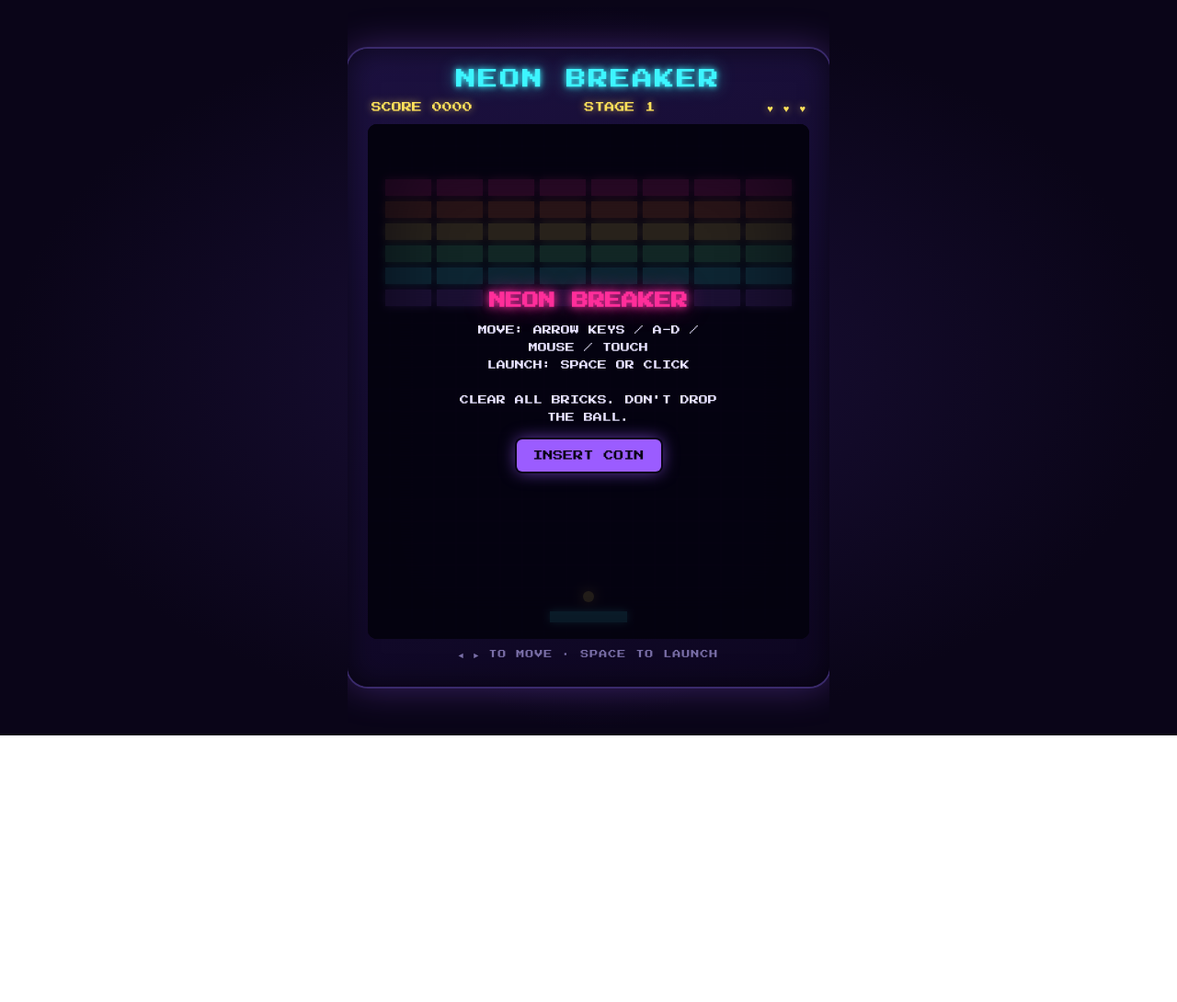
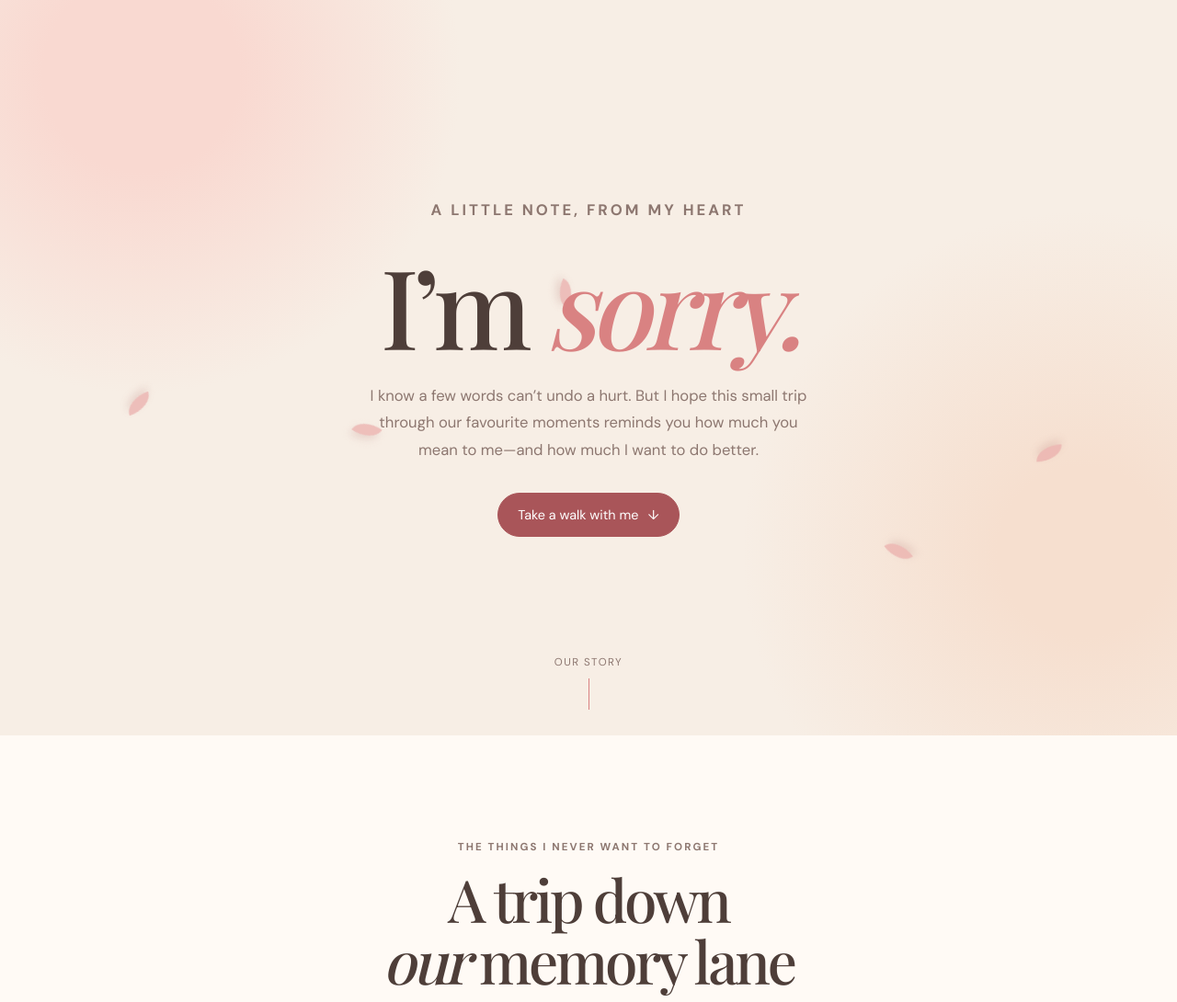
Before and after one commit to Prishita27/Prishita27.github.io, a plain HTML site: page index.html in a window 1280 px wide. Shown: the top 1090 px of the page at 92% size. Before the commit the page ends 800 px from the top, so only its background shows below. Drawn offline with nearby package versions, Linux system fonts and the light colour scheme; a web font is replaced by a local one.

Commit message:
Create apology memory lane website

```diff
--- a/index.html
+++ b/index.html
@@ -1,472 +1,84 @@
-<!DOCTYPE html>
+<!doctype html>
 <html lang="en">
 <head>
-<meta charset="UTF-8">
-<title>NEON BREAKER</title>
-<style>
-  @import url('https://fonts.googleapis.com/css2?family=Press+Start+2P&display=swap');
-
-  :root{
-    --bg-deep:#0a0518;
-    --bg-panel:#140a2e;
-    --cyan:#3df5ff;
-    --magenta:#ff2e9a;
-    --yellow:#ffe15a;
-    --purple:#9b5cff;
-    --green:#5cff9b;
-    --text:#e8e3ff;
-  }
-
-  *{ box-sizing:border-box; }
-
-  html,body{
-    margin:0; padding:0; height:100%;
-    background:
-      radial-gradient(ellipse at center, #1a0f38 0%, var(--bg-deep) 70%);
-    display:flex; align-items:center; justify-content:center;
-    font-family:'Press Start 2P', monospace;
-    color:var(--text);
-    overflow:hidden;
-  }
-
-  .cabinet{
-    position:relative;
-    background:linear-gradient(160deg,#1c1140,#0d0620);
-    border-radius:22px;
-    padding:22px 22px 28px;
-    box-shadow:
-      0 0 0 2px #3a2a6b,
-      0 0 40px rgba(155,92,255,0.35),
-      inset 0 0 30px rgba(0,0,0,0.6);
-  }
-
-  .marquee{
-    text-align:center;
-    font-size:22px;
-    letter-spacing:2px;
-    margin-bottom:14px;
-    color:var(--cyan);
-    text-shadow:
-      0 0 6px var(--cyan),
-      0 0 18px rgba(61,245,255,0.6);
-    animation:flicker 3.2s infinite;
-  }
-
-  @keyframes flicker{
-    0%,19%,21%,23%,80%,100%{ opacity:1; }
-    20%,22%{ opacity:0.55; }
-  }
-
-  .hud{
-    display:flex; justify-content:space-between;
-    font-size:11px; margin-bottom:10px; padding:0 4px;
-    color:var(--yellow);
-    text-shadow:0 0 8px rgba(255,225,90,0.6);
-  }
-
-  .screen-wrap{
-    position:relative;
-    border-radius:10px;
-    overflow:hidden;
-    box-shadow:
-      inset 0 0 0 3px #000,
-      inset 0 0 40px rgba(0,0,0,0.8);
-  }
-
-  canvas{
-    display:block;
-    background:#050311;
-  }
-
-  .scanlines{
-    pointer-events:none;
-    position:absolute; inset:0;
-    background:repeating-linear-gradient(
-      to bottom,
-      rgba(255,255,255,0.05) 0px,
-      rgba(255,255,255,0.05) 1px,
-      transparent 2px,
-      transparent 3px
-    );
-    mix-blend-mode:overlay;
-  }
-
-  .vignette{
-    pointer-events:none;
-    position:absolute; inset:0;
-    box-shadow: inset 0 0 90px 20px rgba(0,0,0,0.65);
-  }
-
-  .overlay{
-    position:absolute; inset:0;
-    display:flex; align-items:center; justify-content:center;
-    flex-direction:column;
-    gap:14px;
-    background:rgba(5,3,17,0.86);
-    text-align:center;
-    padding:20px;
-  }
-
-  .overlay.hidden{ display:none; }
-
-  .overlay h2{
-    font-size:18px; margin:0;
-    color:var(--magenta);
-    text-shadow:0 0 10px var(--magenta), 0 0 24px rgba(255,46,154,0.6);
-  }
-
-  .overlay p{
-    font-size:10px; line-height:1.9; margin:0;
-    color:var(--text);
-    max-width:280px;
-  }
-
-  .btn{
-    font-family:'Press Start 2P', monospace;
-    font-size:11px;
-    padding:12px 18px;
-    background:var(--purple);
-    color:#0a0518;
-    border:none;
-    border-radius:6px;
-    cursor:pointer;
-    box-shadow:0 0 0 2px #0a0518, 0 0 18px rgba(155,92,255,0.7);
-    transition:transform 0.1s ease;
-  }
-  .btn:active{ transform:scale(0.95); }
-  .btn:hover{ background:var(--cyan); }
-
-  .footnote{
-    text-align:center;
-    font-size:9px;
-    margin-top:12px;
-    color:#7a6fa8;
-    letter-spacing:1px;
-  }
-
-  @media (max-width: 480px){
-    .marquee{ font-size:15px; }
-    .hud{ font-size:9px; }
-  }
-</style>
+  <meta charset="UTF-8" />
+  <meta name="viewport" content="width=device-width, initial-scale=1.0" />
+  <title>For You, With Love</title>
+  <link rel="preconnect" href="https://fonts.googleapis.com" />
+  <link rel="preconnect" href="https://fonts.gstatic.com" crossorigin />
+  <link href="https://fonts.googleapis.com/css2?family=DM+Sans:wght@400;500;700&family=Playfair+Display:ital,wght@0,500;0,600;1,500;1,600&display=swap" rel="stylesheet" />
+  <style>
+    :root { --ink:#4e3e39; --muted:#8d7770; --rose:#d98282; --paper:#fffaf5; --cream:#f7eee5; --line:#eadbd0; --wine:#a95559; }
+    * { box-sizing:border-box; }
+    html { scroll-behavior:smooth; }
+    body { margin:0; color:var(--ink); background:var(--paper); font-family:"DM Sans",sans-serif; }
+    .hero { min-height:100vh; overflow:hidden; position:relative; display:grid; place-items:center; padding:40px 22px 70px; background:radial-gradient(circle at 12% 10%, #f9d9d1 0 8%, transparent 26%), radial-gradient(circle at 92% 75%, #f6dfcf 0 7%, transparent 28%), var(--cream); }
+    .petal { position:absolute; width:28px; height:18px; background:#e9aaa8; border-radius:100% 0 100% 0; opacity:.7; filter:drop-shadow(0 5px 4px #bf8b8560); animation:fall linear infinite; }
+    .petal:nth-child(1){left:8%;top:-10px;animation-duration:10s}.petal:nth-child(2){left:28%;top:15%;transform:rotate(80deg);animation-duration:13s}.petal:nth-child(3){left:85%;top:-5px;animation-duration:9s}.petal:nth-child(4){left:73%;top:28%;transform:rotate(170deg);animation-duration:12s}.petal:nth-child(5){left:45%;top:-4px;animation-duration:14s}
+    @keyframes fall { to { transform:translate(70px,110vh) rotate(320deg); } }
+    .hero-card { position:relative; z-index:1; max-width:760px; text-align:center; }
+    .eyebrow { letter-spacing:.18em; text-transform:uppercase; color:var(--wine); font-size:.72rem; font-weight:700; }
+    h1,h2 { font-family:"Playfair Display",serif; font-weight:500; margin:0; }
+    h1 { font-size:clamp(3.5rem,10vw,7.5rem); line-height:.94; letter-spacing:-.06em; }
+    h1 em { color:var(--rose); }
+    .hero p { max-width:490px; margin:28px auto 32px; color:var(--muted); font-size:1.04rem; line-height:1.75; }
+    .button { display:inline-flex; gap:10px; align-items:center; padding:14px 21px; border:1px solid var(--wine); border-radius:100px; color:#fff; background:var(--wine); text-decoration:none; font-size:.9rem; transition:.25s; }
+    .button:hover { transform:translateY(-3px); box-shadow:0 12px 24px #a9555940; }
+    .scroll { position:absolute; bottom:28px; color:var(--muted); font-size:.72rem; letter-spacing:.13em; text-transform:uppercase; }
+    .scroll::after { content:""; display:block; height:34px; width:1px; background:var(--rose); margin:10px auto 0; }
+    main { max-width:1060px; margin:auto; padding:100px 22px; }
+    .intro { text-align:center; max-width:610px; margin:0 auto 64px; }
+    h2 { font-size:clamp(2.35rem,5vw,4rem); letter-spacing:-.05em; line-height:1.05; }
+    .intro p, .letter p { color:var(--muted); line-height:1.8; }
+    .timeline { position:relative; display:grid; gap:28px; }
+    .timeline::before { content:""; position:absolute; left:50%; top:40px; bottom:40px; width:1px; background:var(--line); }
+    .memory { width:calc(50% - 30px); position:relative; padding:26px; border:1px solid var(--line); border-radius:3px 25px 3px 25px; background:#fffdfb; box-shadow:0 12px 25px #6f4f4110; transition:.3s; }
+    .memory:hover { transform:translateY(-6px) rotate(-.5deg); box-shadow:0 20px 34px #6f4f4120; }
+    .memory:nth-child(even) { margin-left:auto; border-radius:25px 3px 25px 3px; }
+    .memory::after { content:""; position:absolute; width:13px; height:13px; background:var(--rose); border:4px solid var(--paper); border-radius:50%; top:42px; }
+    .memory:nth-child(odd)::after { right:-38px; }.memory:nth-child(even)::after { left:-38px; }
+    .date { font-size:.72rem; color:var(--wine); text-transform:uppercase; letter-spacing:.13em; font-weight:700; }
+    .memory h3 { font:500 1.5rem "Playfair Display",serif; margin:10px 0 8px; }.memory p { color:var(--muted); line-height:1.6; font-size:.94rem; margin:0; }
+    .icon { position:absolute; right:24px; top:22px; color:#dfad9c; font-size:1.5rem; }
+    .letter { margin:115px auto 55px; max-width:710px; padding:clamp(30px,7vw,72px); background:linear-gradient(135deg,#fffdf9,#fff7ef); border:1px solid var(--line); position:relative; box-shadow:18px 18px 0 #f3e1d4; }
+    .letter::before { content:""; position:absolute; inset:11px; border:1px solid #f0dfd2; pointer-events:none; }.letter h2 { color:var(--wine); font-size:clamp(2.4rem,5vw,3.8rem); }.signature { font:italic 1.7rem "Playfair Display",serif; color:var(--wine); margin:25px 0 0; }
+    .promise { text-align:center; background:#f4e2d8; margin:0 -22px; padding:78px 22px; }.promise p { color:var(--muted); max-width:480px; line-height:1.7; margin:16px auto 24px; }.heart { color:var(--wine); font-size:1.2rem; }
+    footer { padding:28px; text-align:center; font-size:.78rem; color:var(--muted); background:#f4e2d8; }
+    @media (max-width:650px) { main{padding-top:72px}.timeline::before { left:18px; }.memory,.memory:nth-child(even) { width:calc(100% - 42px); margin-left:auto; }.memory::after,.memory:nth-child(even)::after { left:-31px; right:auto; }.letter { margin-top:80px; box-shadow:10px 10px 0 #f3e1d4; } }
+  </style>
 </head>
 <body>
-
-<div class="cabinet">
-  <div class="marquee">NEON BREAKER</div>
-  <div class="hud">
-    <span id="score">SCORE 0000</span>
-    <span id="level">STAGE 1</span>
-    <span id="lives">♥ ♥ ♥</span>
-  </div>
-
-  <div class="screen-wrap">
-    <canvas id="game" width="480" height="560"></canvas>
-    <div class="scanlines"></div>
-    <div class="vignette"></div>
-
-    <div class="overlay" id="startOverlay">
-      <h2>NEON BREAKER</h2>
-      <p>MOVE: ARROW KEYS / A-D / MOUSE / TOUCH<br>LAUNCH: SPACE OR CLICK<br><br>CLEAR ALL BRICKS. DON'T DROP THE BALL.</p>
-      <button class="btn" id="startBtn">INSERT COIN</button>
+  <header class="hero">
+    <i class="petal"></i><i class="petal"></i><i class="petal"></i><i class="petal"></i><i class="petal"></i>
+    <div class="hero-card">
+      <p class="eyebrow">a little note, from my heart</p>
+      <h1>I’m <em>sorry.</em></h1>
+      <p>I know a few words can’t undo a hurt. But I hope this small trip through our favourite moments reminds you how much you mean to me—and how much I want to do better.</p>
+      <a class="button" href="#memories">Take a walk with me <span>↓</span></a>
     </div>
-
-    <div class="overlay hidden" id="endOverlay">
-      <h2 id="endTitle">GAME OVER</h2>
-      <p id="endText">FINAL SCORE: 0</p>
-      <button class="btn" id="retryBtn">PLAY AGAIN</button>
-    </div>
-  </div>
-
-  <div class="footnote">◄ ► TO MOVE · SPACE TO LAUNCH</div>
-</div>
-
-<script>
-(function(){
-  const canvas = document.getElementById('game');
-  const ctx = canvas.getContext('2d');
-  const W = canvas.width, H = canvas.height;
-
-  const scoreEl = document.getElementById('score');
-  const levelEl = document.getElementById('level');
-  const livesEl = document.getElementById('lives');
-  const startOverlay = document.getElementById('startOverlay');
-  const endOverlay = document.getElementById('endOverlay');
-  const endTitle = document.getElementById('endTitle');
-  const endText = document.getElementById('endText');
-  const startBtn = document.getElementById('startBtn');
-  const retryBtn = document.getElementById('retryBtn');
-
-  // ---------- Audio (tiny WebAudio synth, no assets needed) ----------
-  let actx;
-  function beep(freq, dur, type, vol){
-    try{
-      if(!actx) actx = new (window.AudioContext || window.webkitAudioContext)();
-      const o = actx.createOscillator();
-      const g = actx.createGain();
-      o.type = type || 'square';
-      o.frequency.value = freq;
-      g.gain.value = vol !== undefined ? vol : 0.06;
-      o.connect(g); g.connect(actx.destination);
-      o.start();
-      g.gain.exponentialRampToValueAtTime(0.0001, actx.currentTime + dur);
-      o.stop(actx.currentTime + dur);
-    }catch(e){}
-  }
-  const sfx = {
-    paddle: ()=>beep(220,0.08,'square',0.05),
-    wall: ()=>beep(330,0.05,'square',0.04),
-    brick: (pitch)=>beep(440 + pitch*40,0.09,'square',0.06),
-    life: ()=>beep(140,0.3,'sawtooth',0.08),
-    win: ()=>{ [523,659,784,1047].forEach((f,i)=>setTimeout(()=>beep(f,0.18,'square',0.07),i*120)); },
-    lose: ()=>{ [300,220,160,100].forEach((f,i)=>setTimeout(()=>beep(f,0.22,'sawtooth',0.08),i*140)); }
-  };
-
-  // ---------- Game constants ----------
-  const PADDLE_W = 84, PADDLE_H = 12;
-  const BALL_R = 6;
-  const BRICK_ROWS = 6, BRICK_COLS = 8;
-  const BRICK_W = 50, BRICK_H = 18, BRICK_GAP = 6;
-  const BRICK_TOP = 60, BRICK_LEFT = (W - (BRICK_COLS*(BRICK_W+BRICK_GAP)-BRICK_GAP))/2;
-
-  const rowColors = ['#ff2e9a','#ff7a3d','#ffe15a','#5cff9b','#3df5ff','#9b5cff'];
-
-  let state = 'idle'; // idle, aiming, playing, over, win
-  let score = 0, lives = 3, level = 1;
-  let paddleX = W/2 - PADDLE_W/2;
-  let ball, bricks, ballSpeed;
-
-  function initBricks(lvl){
-    const arr = [];
-    for(let r=0;r<BRICK_ROWS;r++){
-      for(let c=0;c<BRICK_COLS;c++){
-        const skip = (lvl>1 && Math.random() < 0.06 * (lvl-1));
-        arr.push({
-          x: BRICK_LEFT + c*(BRICK_W+BRICK_GAP),
-          y: BRICK_TOP + r*(BRICK_H+BRICK_GAP),
-          w: BRICK_W, h: BRICK_H,
-          color: rowColors[r % rowColors.length],
-          alive: !skip,
-          hp: r < 2 ? 1 : 1
-        });
-      }
-    }
-    return arr;
-  }
-
-  function resetBall(){
-    ball = {
-      x: paddleX + PADDLE_W/2,
-      y: H - 40 - BALL_R,
-      vx: 0,
-      vy: 0,
-      stuck: true
-    };
-  }
-
-  function newGame(){
-    score = 0; lives = 3; level = 1;
-    ballSpeed = 4.6;
-    paddleX = W/2 - PADDLE_W/2;
-    bricks = initBricks(level);
-    resetBall();
-    state = 'aiming';
-    updateHUD();
-  }
-
-  function nextLevel(){
-    level++;
-    ballSpeed += 0.6;
-    bricks = initBricks(level);
-    paddleX = W/2 - PADDLE_W/2;
-    resetBall();
-    state = 'aiming';
-    updateHUD();
-  }
-
-  function updateHUD(){
-    scoreEl.textContent = 'SCORE ' + String(score).padStart(4,'0');
-    levelEl.textContent = 'STAGE ' + level;
-    livesEl.textContent = '♥ '.repeat(lives).trim();
-  }
-
-  // ---------- Input ----------
-  let leftDown=false, rightDown=false;
-  document.addEventListener('keydown', e=>{
-    if(e.code==='ArrowLeft'||e.code==='KeyA') leftDown=true;
-    if(e.code==='ArrowRight'||e.code==='KeyD') rightDown=true;
-    if(e.code==='Space'){ e.preventDefault(); launch(); }
-  });
-  document.addEventListener('keyup', e=>{
-    if(e.code==='ArrowLeft'||e.code==='KeyA') leftDown=false;
-    if(e.code==='ArrowRight'||e.code==='KeyD') rightDown=false;
-  });
-
-  function pointerMove(clientX){
-    const rect = canvas.getBoundingClientRect();
-    const scale = W / rect.width;
-    let x = (clientX - rect.left) * scale - PADDLE_W/2;
-    x = Math.max(0, Math.min(W-PADDLE_W, x));
-    paddleX = x;
-  }
-  canvas.addEventListener('mousemove', e=> pointerMove(e.clientX));
-  canvas.addEventListener('touchmove', e=>{ e.preventDefault(); pointerMove(e.touches[0].clientX); }, {passive:false});
-  canvas.addEventListener('mousedown', launch);
-  canvas.addEventListener('touchstart', launch);
-
-  function launch(){
-    if(state==='aiming' && ball.stuck){
-      const angle = (-Math.PI/2) + (Math.random()*0.5 - 0.25);
-      ball.vx = Math.cos(angle) * ballSpeed;
-      ball.vy = Math.sin(angle) * ballSpeed;
-      ball.stuck = false;
-      state = 'playing';
-    }
-  }
-
-  // ---------- Update ----------
-  function update(){
-    if(leftDown) paddleX -= 7;
-    if(rightDown) paddleX += 7;
-    paddleX = Math.max(0, Math.min(W-PADDLE_W, paddleX));
-
-    if(ball.stuck){
-      ball.x = paddleX + PADDLE_W/2;
-      ball.y = H - 40 - BALL_R;
-      return;
-    }
-    if(state!=='playing') return;
-
-    ball.x += ball.vx;
-    ball.y += ball.vy;
-
-    // walls
-    if(ball.x - BALL_R < 0){ ball.x = BALL_R; ball.vx *= -1; sfx.wall(); }
-    if(ball.x + BALL_R > W){ ball.x = W - BALL_R; ball.vx *= -1; sfx.wall(); }
-    if(ball.y - BALL_R < 0){ ball.y = BALL_R; ball.vy *= -1; sfx.wall(); }
-
-    // paddle
-    const py = H - 30;
-    if(ball.vy > 0 && ball.y + BALL_R >= py && ball.y + BALL_R <= py + PADDLE_H + 6 &&
-       ball.x >= paddleX && ball.x <= paddleX + PADDLE_W){
-      const hit = (ball.x - (paddleX + PADDLE_W/2)) / (PADDLE_W/2);
-      const angle = hit * (Math.PI/3);
-      const speed = Math.hypot(ball.vx, ball.vy);
-      ball.vx = Math.sin(angle) * speed;
-      ball.vy = -Math.abs(Math.cos(angle) * speed);
-      ball.y = py - BALL_R;
-      sfx.paddle();
-    }
-
-    // bricks
-    let aliveCount = 0;
-    for(const b of bricks){
-      if(!b.alive) continue;
-      aliveCount++;
-      if(ball.x + BALL_R > b.x && ball.x - BALL_R < b.x + b.w &&
-         ball.y + BALL_R > b.y && ball.y - BALL_R < b.y + b.h){
-        const overlapX = Math.min(ball.x+BALL_R - b.x, b.x+b.w - (ball.x-BALL_R));
-        const overlapY = Math.min(ball.y+BALL_R - b.y, b.y+b.h - (ball.y-BALL_R));
-        if(overlapX < overlapY) ball.vx *= -1; else ball.vy *= -1;
-        b.alive = false;
-        aliveCount--;
-        score += 10;
-        sfx.brick(bricks.indexOf(b) % 6);
-        updateHUD();
-        break;
-      }
-    }
-
-    // ball lost
-    if(ball.y - BALL_R > H){
-      lives--;
-      sfx.life();
-      updateHUD();
-      if(lives <= 0){
-        endGame(false);
-      } else {
-        resetBall();
-        state = 'aiming';
-      }
-    }
-
-    if(aliveCount === 0 && state==='playing'){
-      if(level >= 5){
-        endGame(true);
-      } else {
-        setTimeout(nextLevel, 400);
-        state = 'idle';
-      }
-    }
-  }
-
-  function endGame(won){
-    state = won ? 'win' : 'over';
-    won ? sfx.win() : sfx.lose();
-    endTitle.textContent = won ? 'YOU WIN!' : 'GAME OVER';
-    endText.textContent = 'FINAL SCORE: ' + score;
-    endOverlay.classList.remove('hidden');
-  }
-
-  // ---------- Draw ----------
-  function drawGlowRect(x,y,w,h,color){
-    ctx.save();
-    ctx.shadowColor = color;
-    ctx.shadowBlur = 10;
-    ctx.fillStyle = color;
-    ctx.fillRect(x,y,w,h);
-    ctx.restore();
-  }
-
-  function draw(){
-    ctx.clearRect(0,0,W,H);
-
-    ctx.strokeStyle = 'rgba(155,92,255,0.06)';
-    ctx.lineWidth = 1;
-    for(let gx=0; gx<W; gx+=24){ ctx.beginPath(); ctx.moveTo(gx,0); ctx.lineTo(gx,H); ctx.stroke(); }
-    for(let gy=0; gy<H; gy+=24){ ctx.beginPath(); ctx.moveTo(0,gy); ctx.lineTo(W,gy); ctx.stroke(); }
-
-    for(const b of bricks){
-      if(!b.alive) continue;
-      drawGlowRect(b.x,b.y,b.w,b.h,b.color);
-    }
-
-    drawGlowRect(paddleX, H-30, PADDLE_W, PADDLE_H, '#3df5ff');
-
-    ctx.save();
-    ctx.shadowColor = '#ffe15a';
-    ctx.shadowBlur = 14;
-    ctx.fillStyle = '#ffe15a';
-    ctx.beginPath();
-    ctx.arc(ball.x, ball.y, BALL_R, 0, Math.PI*2);
-    ctx.fill();
-    ctx.restore();
-  }
-
-  function loop(){
-    if(state==='playing' || state==='aiming'){
-      update();
-      draw();
-    }
-    requestAnimationFrame(loop);
-  }
-
-  startBtn.addEventListener('click', ()=>{
-    startOverlay.classList.add('hidden');
-    newGame();
-  });
-  retryBtn.addEventListener('click', ()=>{
-    endOverlay.classList.add('hidden');
-    newGame();
-  });
-
-  bricks = initBricks(1);
-  paddleX = W/2 - PADDLE_W/2;
-  resetBall();
-  draw();
-  loop();
-})();
-</script>
-
+    <div class="scroll">our story</div>
+  </header>
+  <main>
+    <section class="intro" id="memories">
+      <p class="eyebrow">the things I never want to forget</p>
+      <h2>A trip down<br><em>our</em> memory lane</h2>
+      <p>Not because the past excuses anything—but because every moment here is a reason to choose us with more care, today and tomorrow.</p>
+    </section>
+    <section class="timeline" aria-label="Our memories">
+      <article class="memory"><span class="icon">☕</span><span class="date">Chapter one</span><h3>That first long conversation</h3><p>The kind where time disappeared and even the silences felt easy. I still smile when I think about it.</p></article>
+      <article class="memory"><span class="icon">☂</span><span class="date">Chapter two</span><h3>The rainy-day detour</h3><p>We got completely lost, laughed completely too hard, and somehow made an ordinary day feel like an adventure.</p></article>
+      <article class="memory"><span class="icon">✦</span><span class="date">Chapter three</span><h3>Our tiny celebrations</h3><p>The inside jokes, late-night snacks, and little wins that became my favourite kind of tradition.</p></article>
+      <article class="memory"><span class="icon">♡</span><span class="date">Chapter four</span><h3>The way you show up</h3><p>Your patience, your warmth, your wonderfully honest heart. I notice it all—even when I haven’t said it enough.</p></article>
+    </section>
+    <section class="letter">
+      <p class="eyebrow">the part I mean most</p>
+      <h2>I should have listened better.</h2>
+      <p>I’m sorry for the moments I made you feel unseen, unheard, or less important than you are. You deserved more softness, more patience, and more effort from me.</p>
+      <p>I can’t change what happened, but I can own it. I want to learn from it, communicate with more care, and show you through my actions that your feelings are safe with me.</p>
+      <p class="signature">With all my love, always.</p>
+    </section>
+    <section class="promise"><span class="heart">♥</span><h2>Can we make new memories?</h2><p>Not perfect ones—real ones. Ones where we keep choosing kindness, honesty, and each other.</p><a class="button" href="mailto:?subject=A%20little%20note%20for%20you">Send a little love</a></section>
+  </main>
+  <footer>Made with a hopeful heart.</footer>
 </body>
 </html>
```
